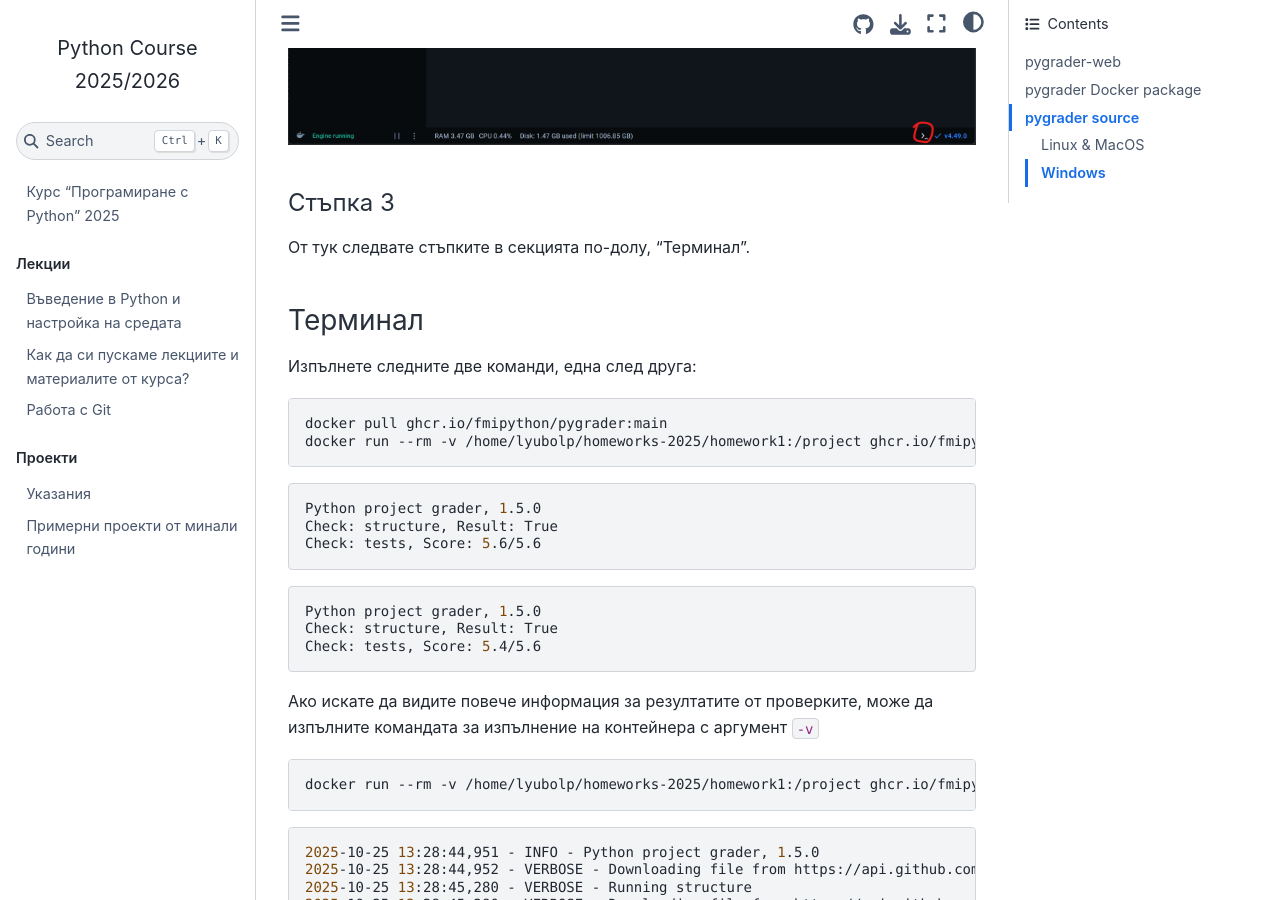
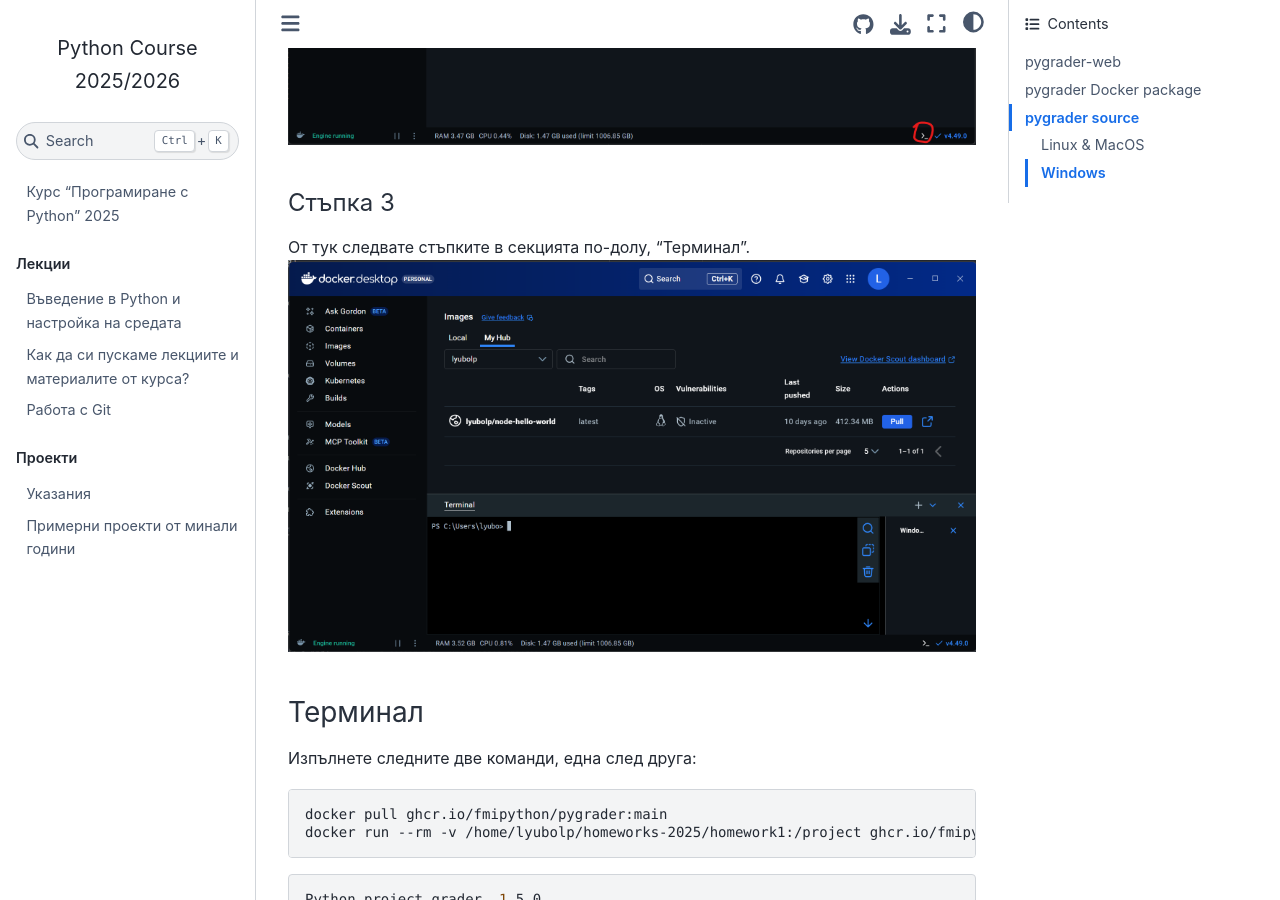
Before and after one commit to fmipython/PythonCourse2025, a Jupyter Book: the page built from homeworks/README.md, in a window 1280 px wide and 900 px high, scrolled down 4555 px. Built offline with Jupyter Book 1.0.4 settings and Sphinx 7.4.7 and the Sphinx Book theme 1.1.4, drawn with Linux system fonts in a browser that asks for light colours; pages that are not in the unit, such as notebooks, are missing from menus.

Commit message:
Add missing screenshot

```diff
--- a/homeworks/README.md
+++ b/homeworks/README.md
@@ -71,6 +71,7 @@ TODO - Add link.
 #### Стъпка 3
 
 От тук следвате стъпките в секцията по-долу, "Терминал".
+![Docker desktop2](assets/desktop-2.png)
 
 ### Терминал
 
```
